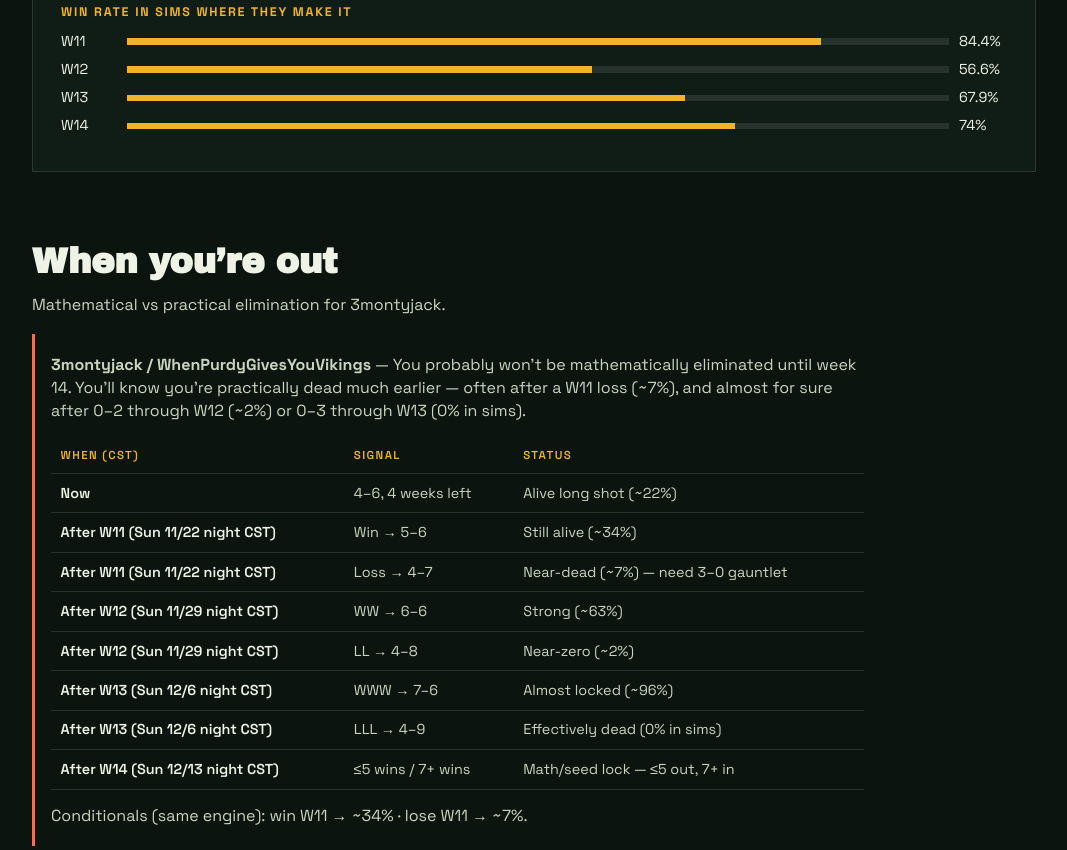
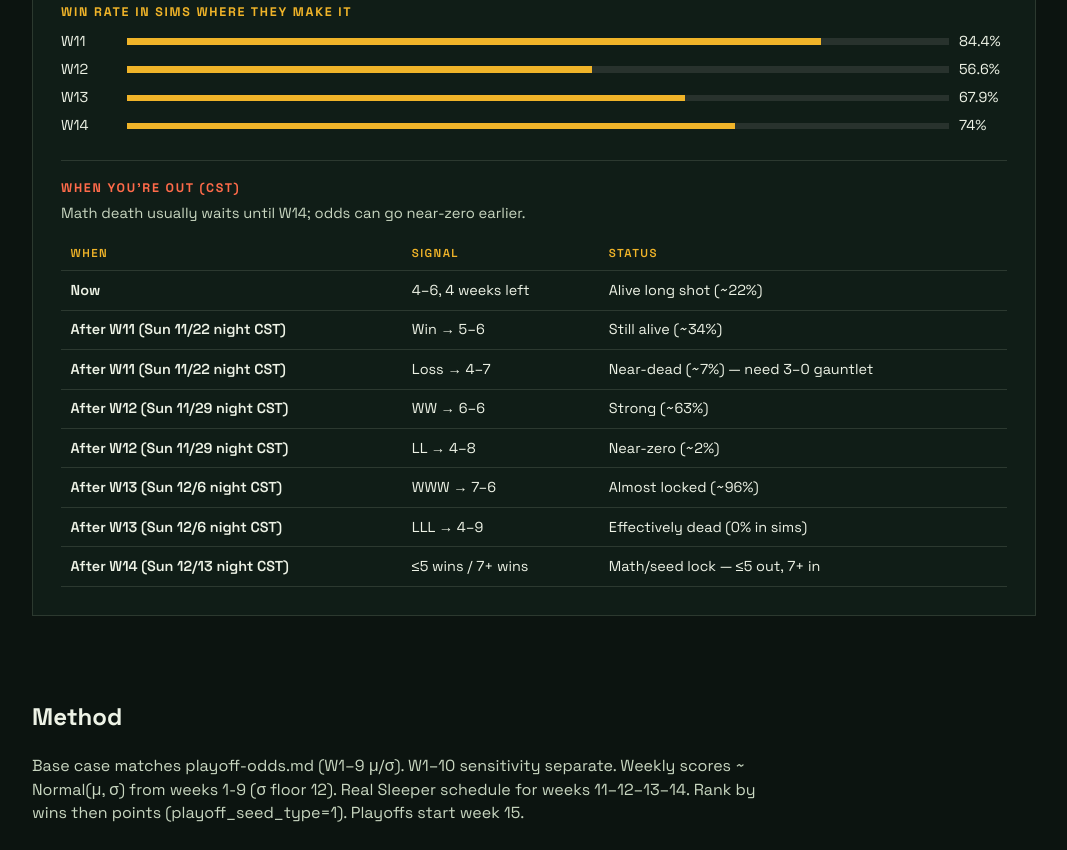
Before and after one commit to 3montyjack/ffdetails, a plain HTML site: page playoff-paths/index.html in a window 1280 px wide. Shown: the part 2495-3345 px from the top of the page, without its empty margins (106-1173 px from the left). Drawn offline with Linux system fonts and the light colour scheme.

Commit message:
Drop redundant elim footer; keep checkpoints in path panel.
Remove the standalone “when you’re out” band that repeated focus
odds. Week-by-week elim checkpoints now show only when that club
is selected in the path board.

Co-authored-by: 3montyjack <3montyjack@users.noreply.github.com>

```diff
--- a/playoff-paths/app.js
+++ b/playoff-paths/app.js
@@ -118,27 +118,34 @@ function selectTeam(data, rosterId) {
       }).join("");
   }
 
+  renderElimInline(data, rosterId);
   renderField(data, rosterId);
   history.replaceState(null, "", `#team-${rosterId}`);
 }
 
-function renderElim(data) {
+/** Week-by-week death/alive checkpoints — only for the long-shot focus club, inside path panel. */
+function renderElimInline(data, rosterId) {
+  const el = document.getElementById("selElim");
   const elim = data.focus?.elimination;
-  if (!elim) return;
-  const rows = (elim.checkpoints || [])
+  const isFocus = rosterId === data.focus_roster_id;
+  if (!el || !elim || !isFocus || !(elim.checkpoints || []).length) {
+    if (el) {
+      el.hidden = true;
+      el.innerHTML = "";
+    }
+    return;
+  }
+  const rows = elim.checkpoints
     .map(
       (c) =>
         `<tr><th scope="row">${escapeHtml(c.when)}</th><td>${escapeHtml(c.signal)}</td><td>${escapeHtml(c.status)}</td></tr>`
     )
     .join("");
-  document.getElementById("elimCopy").innerHTML = `
-    <p><strong>3montyjack / WhenPurdyGivesYouVikings</strong> — ${escapeHtml(elim.practical_answer)}</p>
-    ${
-      rows
-        ? `<div class="elim-table-wrap"><table class="elim-table"><thead><tr><th>When (CST)</th><th>Signal</th><th>Status</th></tr></thead><tbody>${rows}</tbody></table></div>`
-        : ""
-    }
-    <p style="margin-top:0.9rem">Conditionals (same engine): win W11 → ~${elim.p_make_if_win_w11}% · lose W11 → ~${elim.p_make_if_lose_w11}%.</p>
+  el.hidden = false;
+  el.innerHTML = `
+    <h4>When you’re out (CST)</h4>
+    <p class="elim-note">Math death usually waits until W14; odds can go near-zero earlier.</p>
+    <div class="elim-table-wrap"><table class="elim-table"><thead><tr><th>When</th><th>Signal</th><th>Status</th></tr></thead><tbody>${rows}</tbody></table></div>
   `;
 }
 
@@ -170,7 +177,6 @@ async function main() {
       : data.ui?.default_roster_id || data.standings[0].roster_id;
 
   selectTeam(data, initial);
-  renderElim(data);
 }
 
 main().catch((err) => {
--- a/playoff-paths/index.html
+++ b/playoff-paths/index.html
@@ -65,15 +65,8 @@
         </div>
 
         <div class="week-need" id="selWeekNeed"></div>
+        <div class="elim-inline" id="selElim" hidden></div>
       </article>
-    </section>
-
-    <section class="elim-band" id="elimBand">
-      <div class="section-head">
-        <h2>When you’re out</h2>
-        <p>Mathematical vs practical elimination for 3montyjack.</p>
-      </div>
-      <div class="elim-copy" id="elimCopy"></div>
     </section>
 
     <section class="method">
--- a/playoff-paths/styles.css
+++ b/playoff-paths/styles.css
@@ -401,15 +401,27 @@ main {
   background: var(--amber);
 }
 
-.elim-band .elim-copy {
-  border-left: 3px solid var(--cut);
-  padding: 0.2rem 0 0.2rem 1rem;
+.elim-inline {
+  margin-top: 1.5rem;
+  padding-top: 1.1rem;
+  border-top: 1px solid var(--line);
+}
+
+.elim-inline h4 {
+  margin: 0 0 0.35rem;
+  font-size: 0.78rem;
+  letter-spacing: 0.14em;
+  text-transform: uppercase;
+  color: var(--cut);
+}
+
+.elim-note {
+  margin: 0 0 0.75rem;
   color: var(--mist);
-  max-width: 52rem;
+  font-size: 0.92rem;
 }
 
 .elim-table-wrap {
-  margin-top: 1rem;
   overflow-x: auto;
 }
 
```
